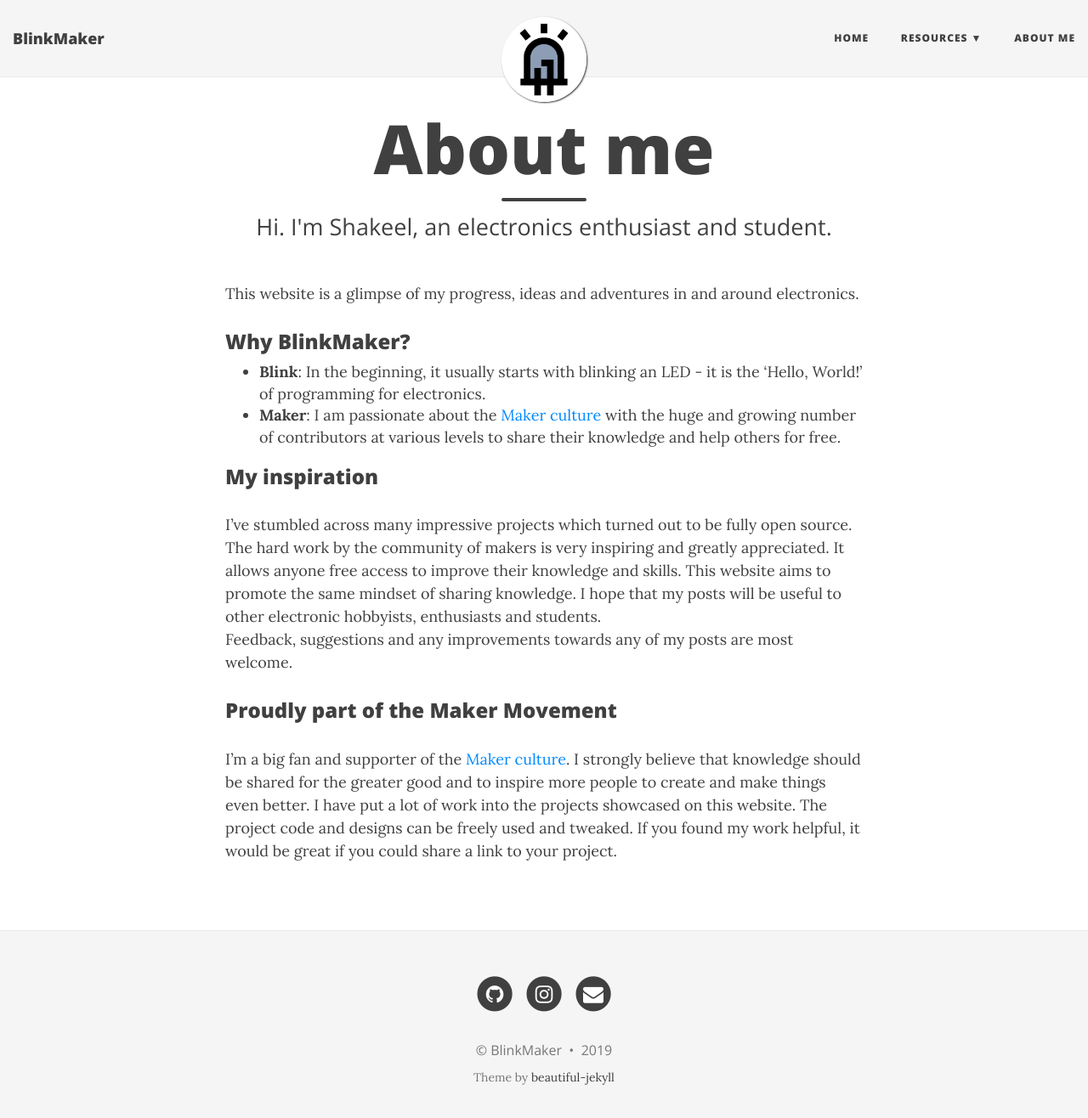
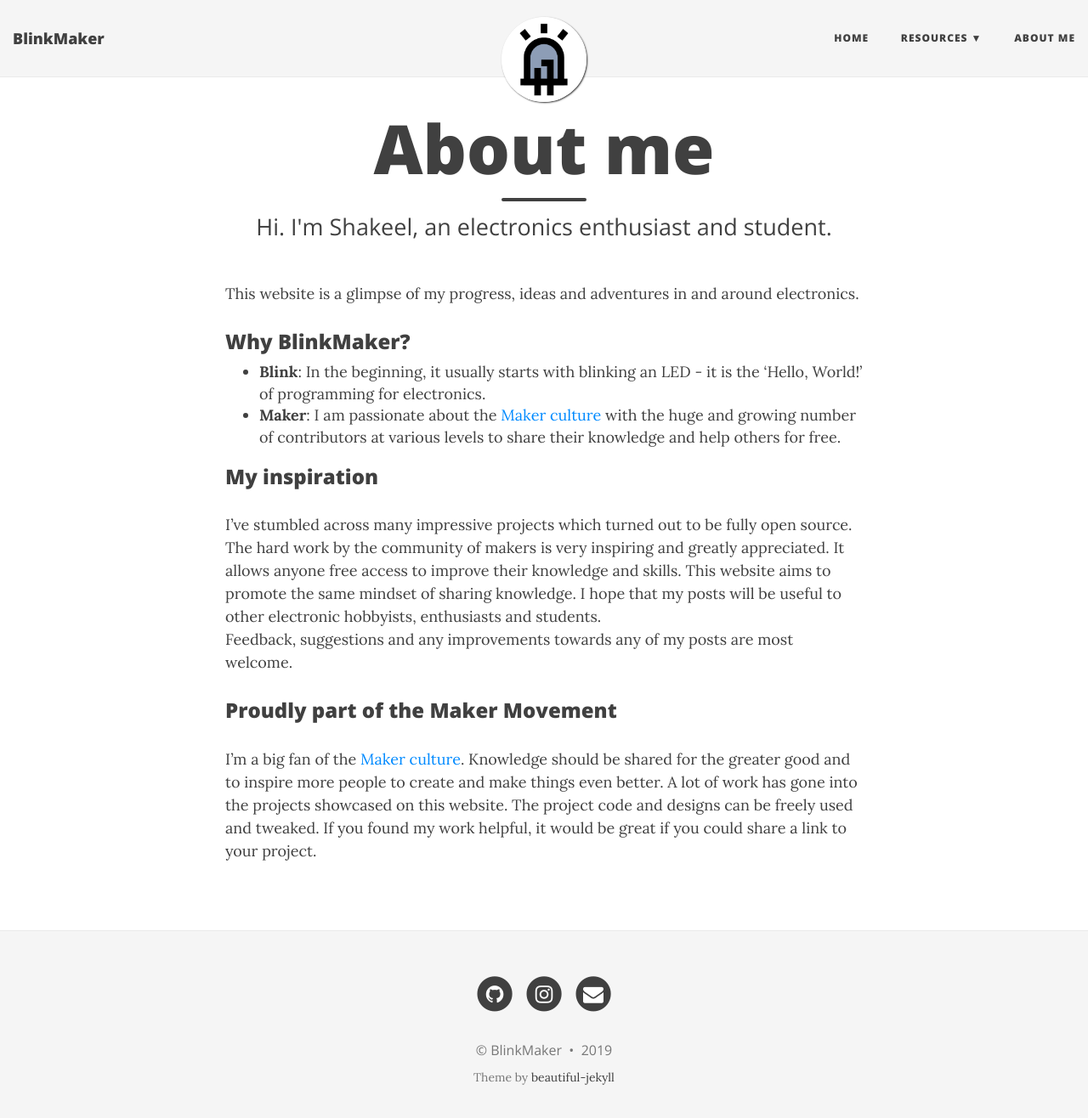
Before and after one commit to blinkmaker/blinkmaker.github.io, a Jekyll site: the page built from aboutme.md, in a window 1280 px wide and 1329 px high. Shown: the top 1316 px of the window at 85% size. Built offline with Jekyll 4.4.1, drawn with Linux system fonts in a browser that asks for light colours; nearby versions of some CDN libraries.

Commit message:
Update aboutme.md

```diff
--- a/aboutme.md
+++ b/aboutme.md
@@ -15,4 +15,4 @@ I've stumbled across many impressive projects which turned out to be fully open
 Feedback, suggestions and any improvements towards any of my posts are most welcome.
 
 ### Proudly part of the Maker Movement
-I'm a big fan and supporter of the [Maker culture](https://en.wikipedia.org/wiki/Maker_culture). I strongly believe that knowledge should be shared for the greater good and to inspire more people to create and make things even better. I have put a lot of work into the projects showcased on this website. The project code and designs can be freely used and tweaked. If you found my work helpful, it would be great if you could share a link to your project.
+I'm a big fan of the [Maker culture](https://en.wikipedia.org/wiki/Maker_culture). Knowledge should be shared for the greater good and to inspire more people to create and make things even better. A lot of work has gone into the projects showcased on this website. The project code and designs can be freely used and tweaked. If you found my work helpful, it would be great if you could share a link to your project.
```
